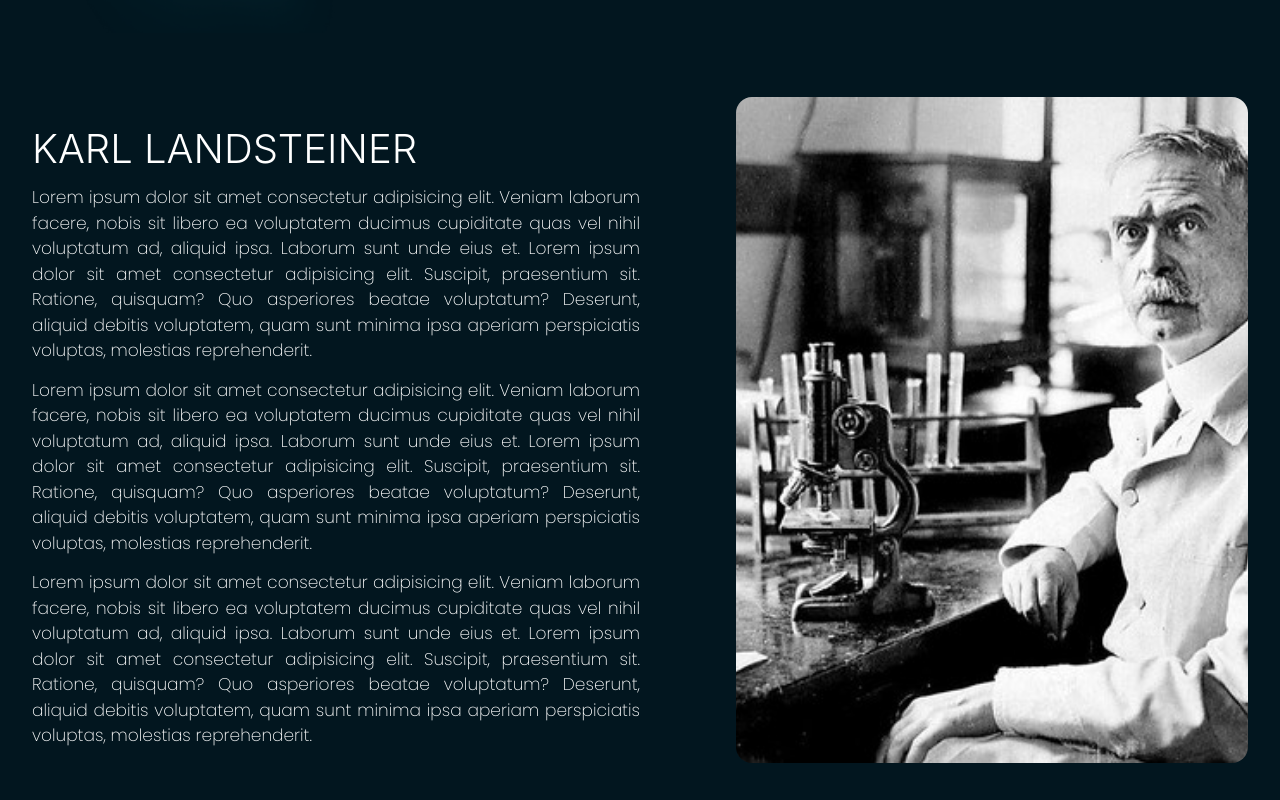
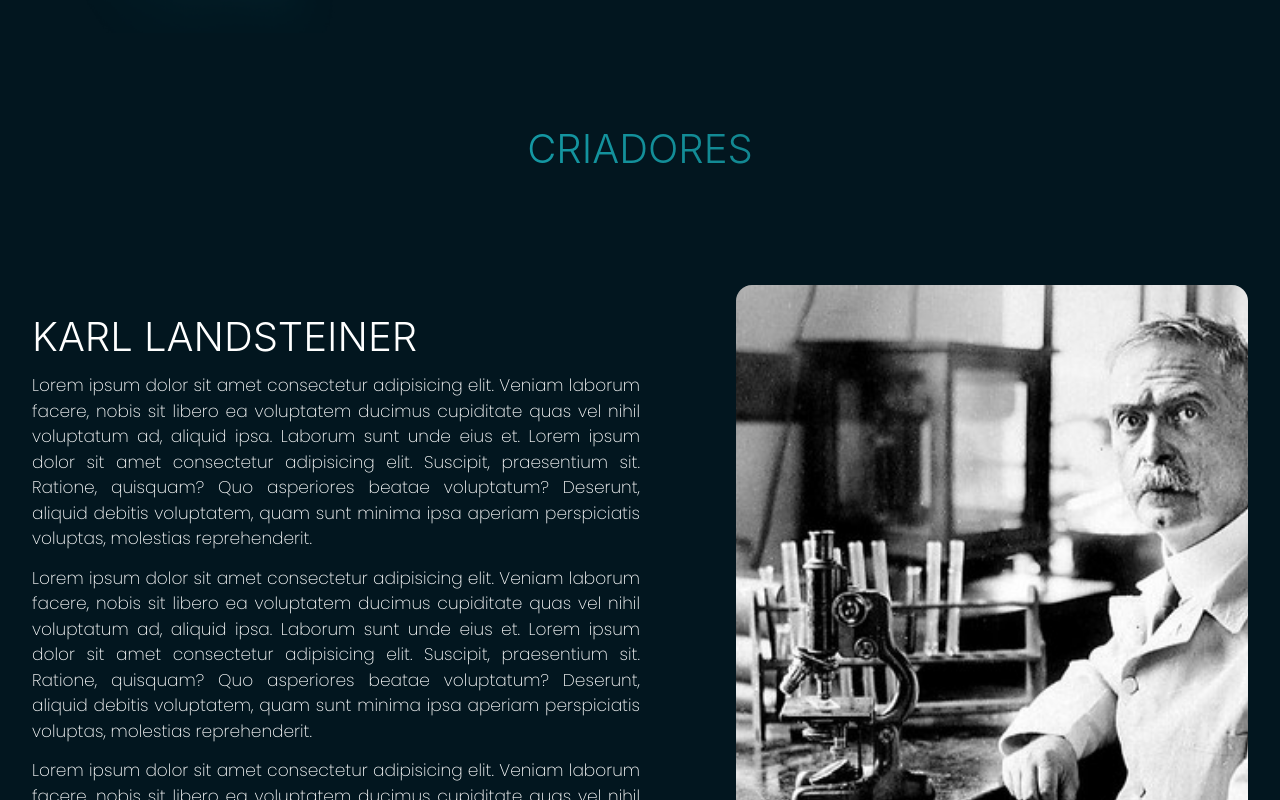
Before and after one commit to Matheus1415/Mendel, a React (Vite) app: page /fator-rh in a window 1280 px wide. Shown: the part 1520-2320 px from the top of the page. Built offline with nearby package versions, Linux system fonts and the light colour scheme.

Commit message:
adição do title criadores

```diff
--- a/src/pages/FatorRh/BiographyFatorRh.jsx
+++ b/src/pages/FatorRh/BiographyFatorRh.jsx
@@ -7,6 +7,15 @@ const BiographyFatorRh = () => {
 
     return(
 
+        <Box>
+            <Heading
+                variant="PrimaryTitle"
+                textAlign="center"
+                mt="60px"
+                mb="80px"
+            >
+                Criadores
+            </Heading>
             <Box>
                 <Flex
                     mb="100px"
@@ -30,11 +39,9 @@ const BiographyFatorRh = () => {
                             <Text variant="Paragraph">
                                 Lorem ipsum dolor sit amet consectetur adipisicing elit. Veniam laborum facere, nobis sit libero ea voluptatem ducimus cupiditate quas vel nihil voluptatum ad, aliquid ipsa. Laborum sunt unde eius et. Lorem ipsum dolor sit amet consectetur adipisicing elit. Suscipit, praesentium sit. Ratione, quisquam? Quo asperiores beatae voluptatum? Deserunt, aliquid debitis voluptatem, quam sunt minima ipsa aperiam perspiciatis voluptas, molestias reprehenderit.
                             </Text>
-
                             <Text variant="Paragraph">
                                 Lorem ipsum dolor sit amet consectetur adipisicing elit. Veniam laborum facere, nobis sit libero ea voluptatem ducimus cupiditate quas vel nihil voluptatum ad, aliquid ipsa. Laborum sunt unde eius et. Lorem ipsum dolor sit amet consectetur adipisicing elit. Suscipit, praesentium sit. Ratione, quisquam? Quo asperiores beatae voluptatum? Deserunt, aliquid debitis voluptatem, quam sunt minima ipsa aperiam perspiciatis voluptas, molestias reprehenderit.
                             </Text>
-
                             <Text variant="Paragraph">
                                 Lorem ipsum dolor sit amet consectetur adipisicing elit. Veniam laborum facere, nobis sit libero ea voluptatem ducimus cupiditate quas vel nihil voluptatum ad, aliquid ipsa. Laborum sunt unde eius et. Lorem ipsum dolor sit amet consectetur adipisicing elit. Suscipit, praesentium sit. Ratione, quisquam? Quo asperiores beatae voluptatum? Deserunt, aliquid debitis voluptatem, quam sunt minima ipsa aperiam perspiciatis voluptas, molestias reprehenderit.
                             </Text>
@@ -42,7 +49,6 @@ const BiographyFatorRh = () => {
                     </Flex>
                         <Image w="lg" borderRadius="2xl" objectFit="cover" src="./public/img/KarlLandsteiner.jpg" alt="KarlLandsteiner" />
                 </Flex>
-
                 <Flex
                     mx="auto"
                     maxW="1300px"
@@ -64,11 +70,9 @@ const BiographyFatorRh = () => {
                             <Text variant="Paragraph">
                                 Lorem ipsum dolor sit amet consectetur adipisicing elit. Veniam laborum facere, nobis sit libero ea voluptatem ducimus cupiditate quas vel nihil voluptatum ad, aliquid ipsa. Laborum sunt unde eius et. Lorem ipsum dolor sit amet consectetur adipisicing elit. Suscipit, praesentium sit. Ratione, quisquam? Quo asperiores beatae voluptatum? Deserunt, aliquid debitis voluptatem, quam sunt minima ipsa aperiam perspiciatis voluptas, molestias reprehenderit.
                             </Text>
-
                             <Text variant="Paragraph">
                                 Lorem ipsum dolor sit amet consectetur adipisicing elit. Veniam laborum facere, nobis sit libero ea voluptatem ducimus cupiditate quas vel nihil voluptatum ad, aliquid ipsa. Laborum sunt unde eius et. Lorem ipsum dolor sit amet consectetur adipisicing elit. Suscipit, praesentium sit. Ratione, quisquam? Quo asperiores beatae voluptatum? Deserunt, aliquid debitis voluptatem, quam sunt minima ipsa aperiam perspiciatis voluptas, molestias reprehenderit.
                             </Text>
-
                             <Text variant="Paragraph">
                                 Lorem ipsum dolor sit amet consectetur adipisicing elit. Veniam laborum facere, nobis sit libero ea voluptatem ducimus cupiditate quas vel nihil voluptatum ad, aliquid ipsa. Laborum sunt unde eius et. Lorem ipsum dolor sit amet consectetur adipisicing elit. Suscipit, praesentium sit. Ratione, quisquam? Quo asperiores beatae voluptatum? Deserunt, aliquid debitis voluptatem, quam sunt minima ipsa aperiam perspiciatis voluptas, molestias reprehenderit.
                             </Text>
@@ -76,10 +80,7 @@ const BiographyFatorRh = () => {
                     </Flex>
                         <Image w="lg" borderRadius="2xl" objectFit="cover" src="./public/img/Wiener.png" alt="Wiener" />
                 </Flex>
-
-
-
-
+            </Box>
         </Box>
 
 
```
Lines whose indentation alone changed are shown as unchanged.
